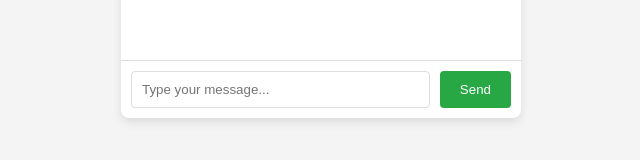
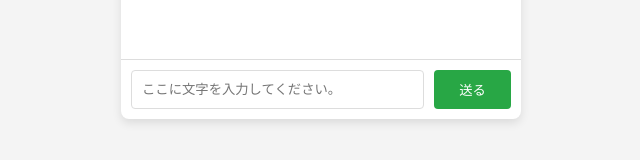
Before and after one commit to kiri931/web-practical-training, a plain HTML site: page index.html in a window 1280 px wide. Shown: the part 531-691 px from the top of the page, without its empty margins (319-959 px from the left). Drawn offline with Linux system fonts and the light colour scheme.

Commit message:
japanese

```diff
--- a/index.html
+++ b/index.html
@@ -14,8 +14,8 @@
       <!-- Chat messages will be displayed here -->
     </div>
     <div class="input-area">
-      <input type="text" id="userInput" placeholder="Type your message..." />
-      <button id="sendButton">Send</button>
+      <input type="text" id="userInput" placeholder="ここに文字を入力してください。" />
+      <button id="sendButton">送る</button>
     </div>
   </div>
   <script src="main.js"></script>
--- a/style.css
+++ b/style.css
@@ -40,7 +40,8 @@ input[type="text"] {
 }
 
 button {
-  padding: 10px 20px;
+  flex-basis: 100px;
+  padding: 10px 10px;
   border: none;
   background-color: #28a745;
   color: white;
```
